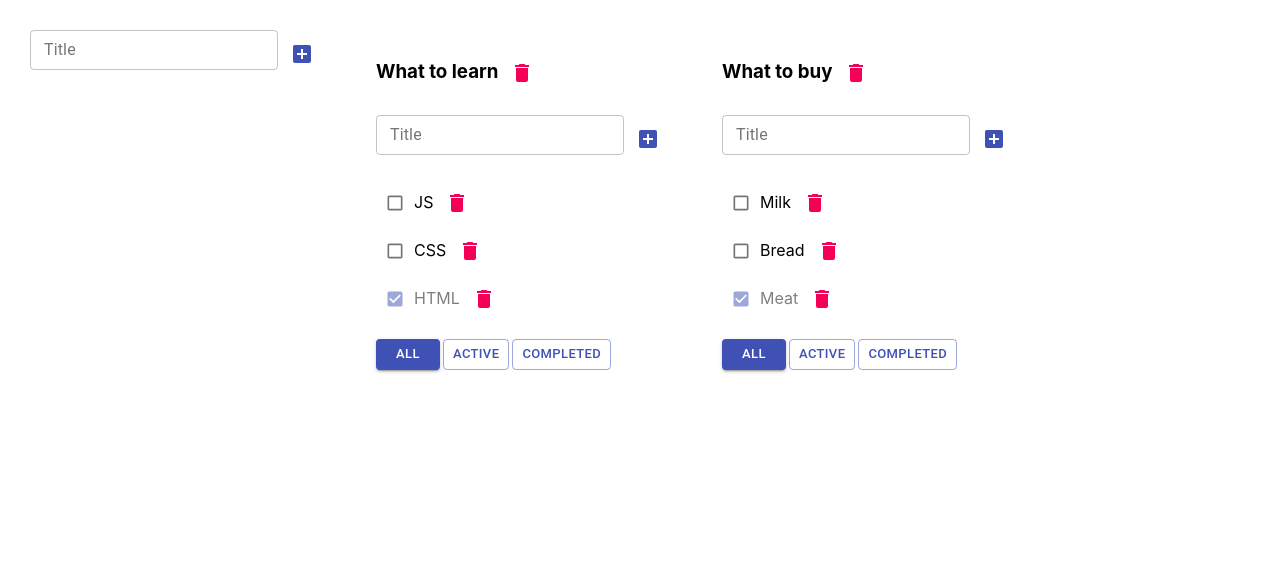
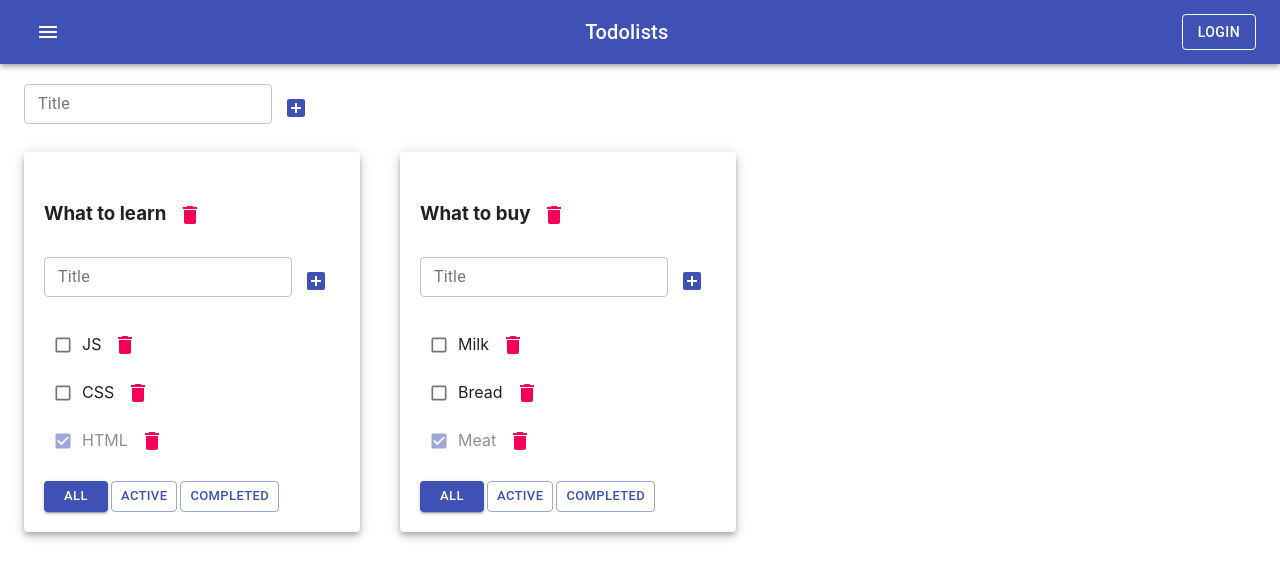
Before and after one commit to Smazhevskiy/toDoList, a React (Create React App) app: page / in a window 1280 px wide. Shown: the top 578 px of the page. Built offline with nearby package versions, Linux system fonts and the light colour scheme.

Commit message:
todolistsReduser.test; action type

```diff
--- a/src/AddItemForm.tsx
+++ b/src/AddItemForm.tsx
@@ -29,7 +29,6 @@
         setTitle("")
     }
 
-
     return(
         <div>
             <TextField
@@ -38,11 +37,11 @@
                 value={title}
                 onChange={onChangeTitle}
                 onKeyPress={onKeyPressAddItem}
+
                 label={"Title"}
                 error={error}
                 helperText={error && "Title is required!"}
             />
-
             <IconButton onClick={onClickAddItem} color={"primary"}>
                 <AddBox/>
             </IconButton>
--- a/src/App.css
+++ b/src/App.css
@@ -1,21 +1,12 @@
-.App {
-  padding: 30px;
-  display: flex;
-}
+/*.App {*/
+/*  padding: 30px;*/
+/*  display: flex;*/
+/*}*/
 
-.App > div {
-  margin-right: 50px;
-}
+/*.App > div {*/
+/*  margin-right: 50px;*/
+/*}*/
 
 .is-done {
   opacity: 0.5;
 }
-
-.active-filter {
-  background-color: cornflowerblue;
-}
-
-.error {
-  border: 2px solid red;
-  outline: none;
-}
--- a/src/App.tsx
+++ b/src/App.tsx
@@ -3,6 +3,8 @@
 import TodoList from "./TodoList";
 import {v1} from "uuid";
 import AddItemForm from "./AddItemForm";
+import {AppBar, Button, Container, Grid, IconButton, Paper, Toolbar, Typography} from "@material-ui/core";
+import {Menu} from "@material-ui/icons";
 
 
 export type TaskType = {
@@ -47,10 +49,10 @@
         ],
     })
 
-
     function removeTask(taskID: string, todoListID: string) {
-        tasks[todoListID].filter(t => t.id !== taskID)
-        setTasks({...tasks})
+        const copyTasks = {...tasks}
+        copyTasks[todoListID] = tasks[todoListID].filter(t => t.id !== taskID)
+        setTasks(copyTasks)
     }
 
     function addTask(title: string, todoListID: string) {
@@ -85,8 +87,9 @@
 
     function removeTodoList(todoListID: string) {
         setTodoLists(todoLists.filter(tl => tl.id !== todoListID))
-        delete tasks[todoListID]
-        setTasks({...tasks})
+        const copyTasks = {...tasks}
+        delete copyTasks[todoListID]
+        setTasks(copyTasks)
     }
 
     function addTodoList(title: string) {
@@ -99,7 +102,6 @@
         setTodoLists([...todoLists, newTodoList])
         setTasks({...tasks, [newTodoListID]: []})
     }
-
 
     // UI:
     function getFilteredTasks(tl: TodoListType) {
@@ -116,8 +118,9 @@
     const todoListComponents = todoLists.map(tl => {
         const tasksForTodoList = getFilteredTasks(tl)
         return (
+            <Grid item key={tl.id}>
+                <Paper elevation={5} style={{padding: '20px'}}>
                     <TodoList
-                key={tl.id}
                         todoListID={tl.id}
                         title={tl.title}
                         tasks={tasksForTodoList}
@@ -130,12 +133,34 @@
                         changeTodoListFilter={changeTodoListFilter}
                         changeTodoListTitle={changeTodoListTitle}
                     />
+                </Paper>
+            </Grid>
         )
     })
     return (
         <div className="App">
+            <AppBar position={"static"}>
+                <Toolbar style={{justifyContent: "space-between"}}>
+                    <IconButton color={"inherit"}>
+                        <Menu/>
+                    </IconButton>
+                    <Typography variant={"h6"}>
+                        Todolists
+                    </Typography>
+                    <Button
+                        color={"inherit"}
+                        variant={"outlined"}
+                    >Login</Button>
+                </Toolbar>
+            </AppBar>
+            <Container fixed>
+                <Grid container style={{padding: "20px 0px"}}>
                     <AddItemForm addItem={addTodoList}/>
+                </Grid>
+                <Grid container spacing={5}>
                     {todoListComponents}
+                </Grid>
+            </Container>
         </div>
     );
 }
--- a/src/ToDoList.tsx
+++ b/src/ToDoList.tsx
@@ -1,4 +1,4 @@
-import React, {ChangeEvent, KeyboardEvent, useState} from 'react';
+import React, {ChangeEvent} from 'react';
 import {FilterValuesType, TaskType} from "./App";
 import AddItemForm from "./AddItemForm";
 import EditableSpan from "./EditableSpan";
```
Also changed, not shown: src/state/todolists-reduser.ts (deleted, +0 -17 lines), 1 other file (tests, documents, lock files or other folders). Lines whose indentation alone changed are shown as unchanged.
